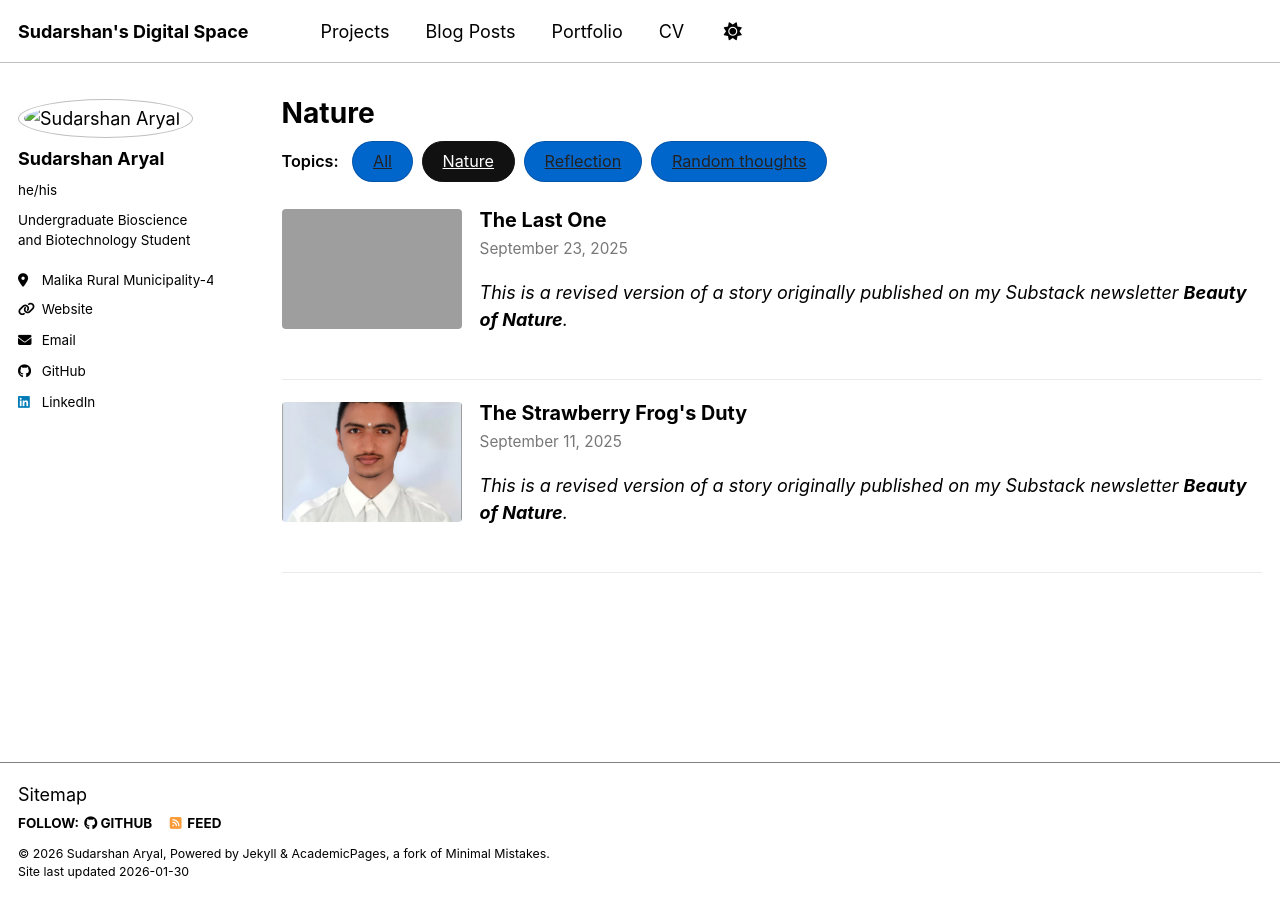
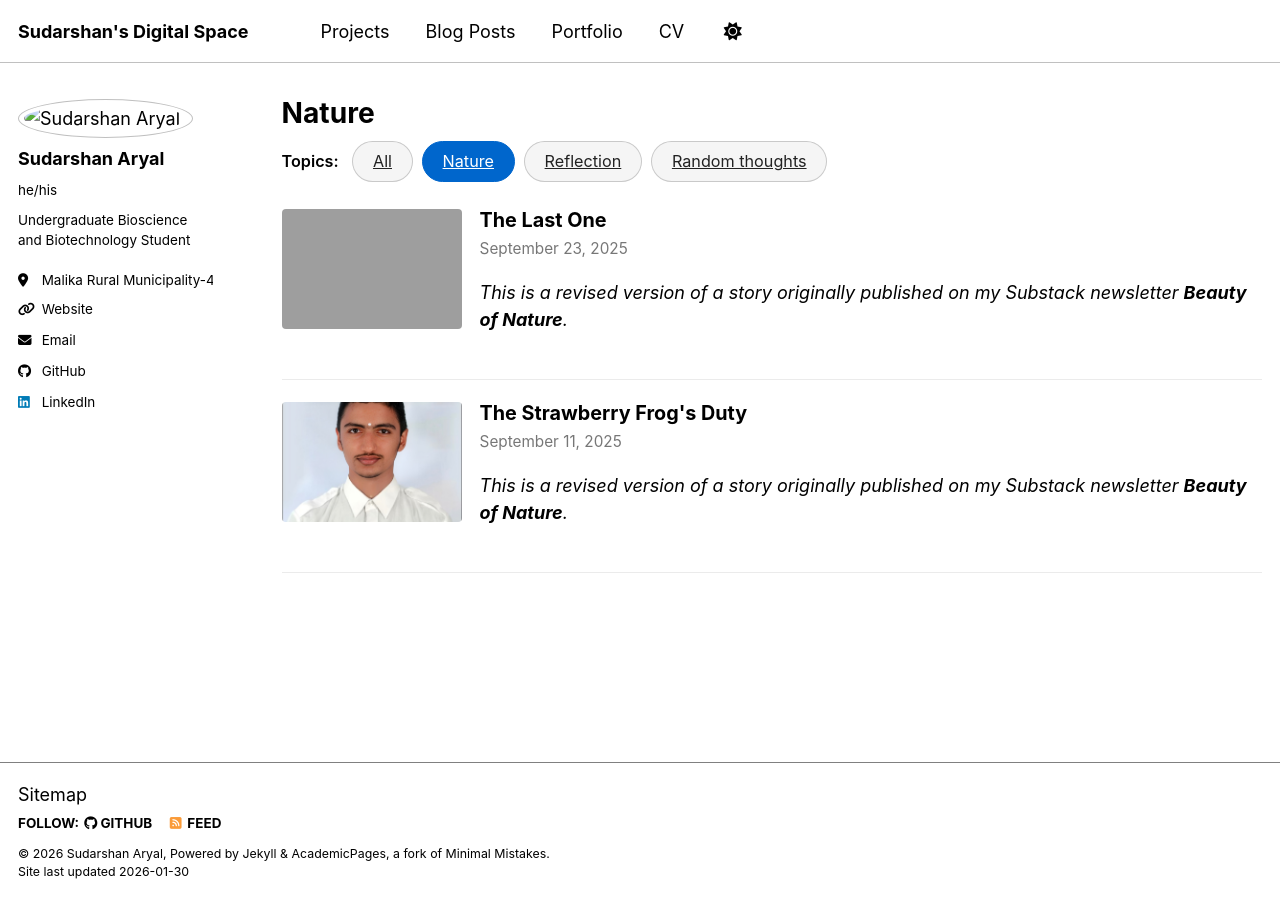
Before and after one commit to Sudu-09-Nep/sudu.github.io, a Jekyll site: the page built from _pages/category-nature.html, in a window 1280 px wide. Built offline with Jekyll 4.4.1, drawn with Linux system fonts in a browser that asks for light colours; a script bundle is joined from its source files by our own code; library files that are not in the unit come from our copies; grey boxes are pictures that could not be loaded.

Commit message:
Update main.scss

```diff
--- a/assets/css/main.scss
+++ b/assets/css/main.scss
@@ -206,17 +206,17 @@
   padding: 0.4rem 1.1rem;
   border-radius: 999px; /* pill shape */
   border: 1px solid rgba(0, 0, 0, 0.18);
-  background: #0066cc;
+  background: #f5f5f5;
   text-decoration: none;
   color: #222;
 }
 
 .blog-category-link:hover {
-  background: #e9e9e9;
+  background: #e0e0e0;
 }
 
 .blog-category-link.is-active {
-  background: #111;
-  color: #fff;
-  border-color: #111;
+  background: #0066cc;
+  color: #ffffff;
+  border-color:  #0066cc;
 }
```
